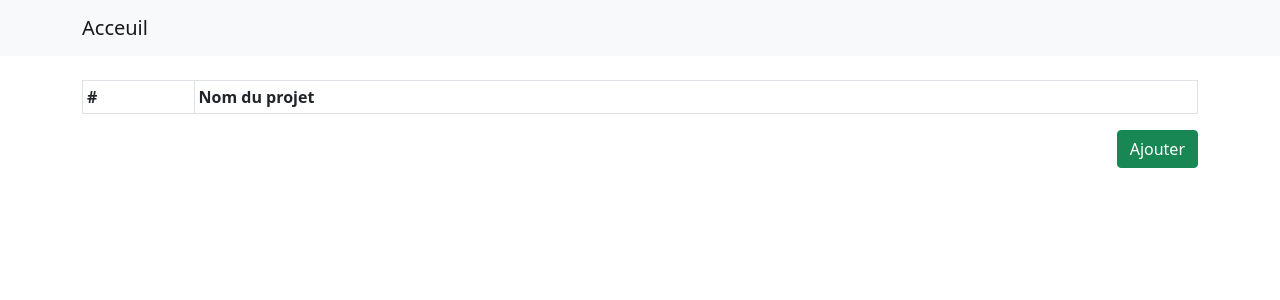
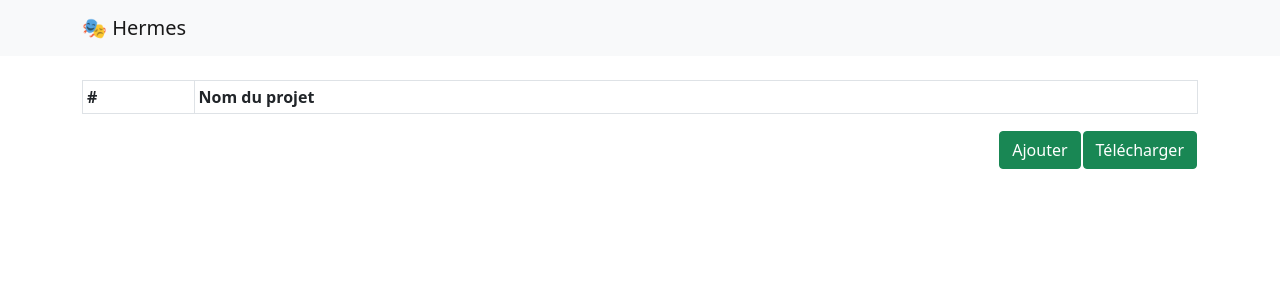
Before and after one commit to mromanello/dionysos-annotate, a Flask app: page / in a window 1280 px wide. Shown: the top 300 px of the page. Run offline with Flask 2, Linux system fonts and the light colour scheme; data that the repository does not hold is empty; some libraries are stand-ins or nearby versions.

Commit message:
fixed typo Acceuil + btn for upload of JSON file

```diff
--- a/app/templates/base.html
+++ b/app/templates/base.html
@@ -35,7 +35,7 @@
 
 <nav class="navbar navbar-light bg-light">
     <span class="container-lg text-nowrap">
-        <a class="navbar-brand" href="/">Acceuil</a>
+        <a class="navbar-brand" href="/">🎭 Hermes</a>
         <p class="navbar-text navbar-center">
             <h3 style="text-align: center">{{page_title}}</h3>
         </p>
--- a/app/templates/index.html
+++ b/app/templates/index.html
@@ -51,7 +51,10 @@
         </tbody>
     </table>
     <button type="button" class="btn btn-success float-end" data-bs-toggle="modal"
-            data-bs-target="#addProject">Ajouter
+    data-bs-target="#addLocalProject" style="margin:1px">Télécharger
+    </button>
+    <button type="button" class="btn btn-success float-end" data-bs-toggle="modal"
+            data-bs-target="#addProject" style="margin:1px">Ajouter
     </button>
 </div>
 
@@ -89,5 +92,28 @@
     </div>
 </div>
 
+<div class="modal fade" id="addLocalProject" tabindex="-2"
+     aria-hidden="true">
+    <div class="modal-dialog">
+        <div class="modal-content">
+            <div class="modal-header">
+                <h5 class="modal-title">Télécharger un projet existant</h5>
+                <button type="button" class="btn-close" data-bs-dismiss="modal"
+                        aria-label="Close"></button>
+            </div>
+            <div class="modal-body">
+                <form id="localProject" action="/addLocalProject" method="post" enctype="multipart/form-data">
+                    <label for="json_file_upload">Selectionner un fichier de projet existant (.json):</label>
+                    <input type="file" class="form-control" name="json_file_upload" id="json_file" required>
+                </form>
+            </div>
+            <div class="modal-footer">
+                <button type="button" class="btn btn-secondary" data-bs-dismiss="modal">Annuler</button>
+                <button type="submit" form="localProject" class="btn btn-danger">Creer</button>
+            </div>
+        </div>
+    </div>
+</div>
+
 
 {% endblock %}
```
